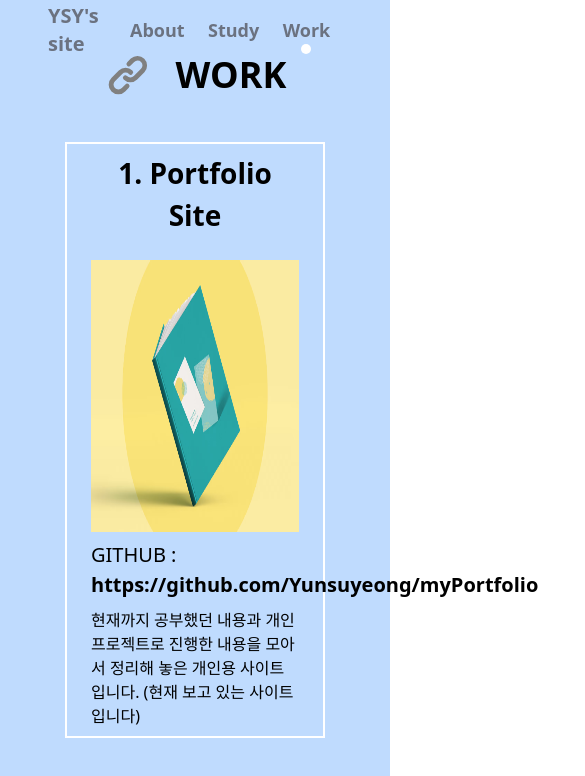
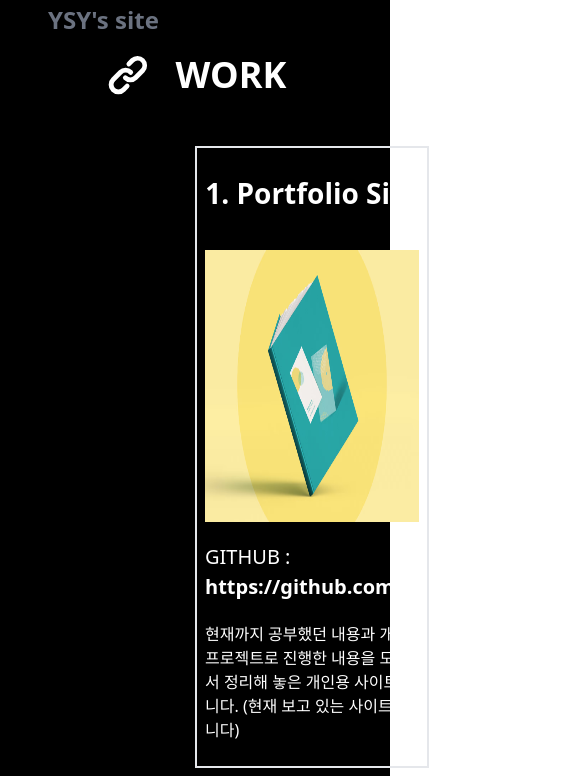
Before and after one commit to Yunsuyeong/myPortfolio, a Next.js app: page /work in a window 390 px wide. Shown: the top 776 px of the page, 585 px wide, since content can reach past the window. Built offline with nearby package versions, Linux system fonts and the light colour scheme.

Commit message:
2023/01/19(Edit Work Page)

```diff
--- a/components/header.tsx
+++ b/components/header.tsx
@@ -2,9 +2,10 @@ import Link from "next/link";
 import styled from "styled-components";
 import { useRouter } from "next/router";
 import { motion, useScroll, useAnimation } from "framer-motion";
-import { useEffect } from "react";
+import { useEffect, useState } from "react";
+import { cls } from "../libs/utils";
 
-const Circle = styled(motion.span)`
+export const Circle = styled(motion.span)`
   position: absolute;
   bottom: -10px;
   left: 0;
@@ -21,13 +22,12 @@ const navVariants = {
     backgroundColor: "rgba(0,0,0,0)",
   },
   scroll: {
-    backgroundColor: "rgba(0,0,0,1)",
+    backgroundColor: "rgba(255,255,255,1)",
   },
 };
 
 export default function Header() {
   const router = useRouter();
-  console.log(router);
   const { scrollY } = useScroll();
   const navAnimation = useAnimation();
   useEffect(() => {
@@ -39,21 +39,51 @@ export default function Header() {
       }
     });
   }, [scrollY, navAnimation]);
+  const [Window, setWindow]: any = useState();
+  useEffect(() => {
+    window.addEventListener("resize", () => {
+      setWindow(window.innerWidth);
+    });
+    const time = setTimeout(() => {
+      setWindow(window.innerWidth);
+    }, 0.0000000000000000001);
+
+    return () => {
+      window.removeEventListener("resize", () => {
+        setWindow(window.innerWidth);
+      });
+
+      clearTimeout(time);
+    };
+  }, []);
+  const [clicked, setClicked] = useState(false);
+  const onClick = () => setClicked(true);
+  const onBack = () => setClicked(false);
   return (
     <motion.nav
       variants={navVariants}
       initial="up"
       animate={navAnimation}
-      className="fixed top-0 w-screen h-[60px] flex justify-between items-center px-12"
+      className="z-[99] w-screen h-[50px] fixed top-0"
     >
-      <div className="text-xl sm:text-2xl font-bold text-gray-500 hover:text-white">
+      <div className="flex justify-between items-center px-12 pt-1">
+        <div className="text-2xl font-bold text-gray-500 hover:text-white">
           <Link legacyBehavior href="/">
             <a className="flex flex-col items-center">
               <span>YSY's site</span>
             </a>
           </Link>
         </div>
-      <div className="w-full max-w-sm flex justify-around text-lg sm:text-xl font-bold text-gray-500">
+        <div
+          className={
+            Window >= 640
+              ? "w-full max-w-sm flex justify-around items-center text-lg sm:text-xl font-bold text-gray-500"
+              : cls(
+                  "w-full max-w-sm flex justify-around text-lg sm:text-xl font-bold text-gray-500",
+                  "hidden"
+                )
+          }
+        >
           <Link legacyBehavior href="/about">
             <a className="flex flex-col items-center space-y-2 hover:text-white">
               <span className="relative flex flex-col justify-center">
@@ -76,6 +106,76 @@ export default function Header() {
             </a>
           </Link>
         </div>
+        <svg
+          className={
+            Window < 640
+              ? "h-8 w-8 cursor-pointer"
+              : cls("h-8 w-8 cursor-pointer", "hidden")
+          }
+          onClick={onClick}
+          viewBox="0 0 24 24"
+          xmlns="http://www.w3.org/2000/svg"
+          fill="none"
+        >
+          <path
+            stroke="#000000"
+            strokeLinecap="round"
+            strokeLinejoin="round"
+            strokeWidth="2"
+            d="M4 6h16M4 10h16M4 14h16M4 18h16"
+          />
+        </svg>
+        <div
+          className={
+            Window < 640 && clicked
+              ? "absolute top-0 w-screen h-screen flex flex-col gap-6 bg-blue-200"
+              : cls(
+                  "absolute top-0 w-screen h-screen flex flex-col gap-6 pt-2 pl-4 bg-blue-200",
+                  "hidden"
+                )
+          }
+        >
+          <svg
+            onClick={onBack}
+            fill="#000000"
+            className="top-0 h-6 w-6 cursor-pointer"
+            version="1.1"
+            id="Capa_1"
+            xmlns="http://www.w3.org/2000/svg"
+            viewBox="0 0 460.775 460.775"
+          >
+            <path
+              d="M285.08,230.397L456.218,59.27c6.076-6.077,6.076-15.911,0-21.986L423.511,4.565c-2.913-2.911-6.866-4.55-10.992-4.55
+	c-4.127,0-8.08,1.639-10.993,4.55l-171.138,171.14L59.25,4.565c-2.913-2.911-6.866-4.55-10.993-4.55
+	c-4.126,0-8.08,1.639-10.992,4.55L4.558,37.284c-6.077,6.075-6.077,15.909,0,21.986l171.138,171.128L4.575,401.505
+	c-6.074,6.077-6.074,15.911,0,21.986l32.709,32.719c2.911,2.911,6.865,4.55,10.992,4.55c4.127,0,8.08-1.639,10.994-4.55
+	l171.117-171.12l171.118,171.12c2.913,2.911,6.866,4.55,10.993,4.55c4.128,0,8.081-1.639,10.992-4.55l32.709-32.719
+	c6.074-6.075,6.074-15.909,0-21.986L285.08,230.397z"
+            />
+          </svg>
+          <Link legacyBehavior href="/about">
+            <a className="flex flex-col items-center space-y-2 hover:text-white">
+              <span className="relative flex flex-col justify-center">
+                About
+              </span>
+            </a>
+          </Link>
+          <Link legacyBehavior href="/study">
+            <a className="flex flex-col items-center space-y-2 hover:text-white">
+              <span className="relative flex flex-col justify-center">
+                Study
+              </span>
+            </a>
+          </Link>
+          <Link legacyBehavior href="/work">
+            <a className="flex flex-col items-center space-y-2 hover:text-white">
+              <span className="relative flex flex-col justify-center">
+                Work
+              </span>
+            </a>
+          </Link>
+        </div>
+      </div>
     </motion.nav>
   );
 }
--- a/pages/api/works.ts
+++ b/pages/api/works.ts
@@ -14,4 +14,32 @@ export const Works = [
     link: "",
     description: "xxxxxxxxxx",
   },
+  {
+    id: 3,
+    title: "XXXXXXXXXX",
+    src: "",
+    link: "",
+    description: "xxxxxxxxxx",
+  },
+  {
+    id: 4,
+    title: "XXXXXXXXXX",
+    src: "",
+    link: "",
+    description: "xxxxxxxxxx",
+  },
+  {
+    id: 5,
+    title: "XXXXXXXXXX",
+    src: "",
+    link: "",
+    description: "xxxxxxxxxx",
+  },
+  {
+    id: 6,
+    title: "XXXXXXXXXX",
+    src: "",
+    link: "",
+    description: "xxxxxxxxxx",
+  },
 ];
--- a/pages/work/index.tsx
+++ b/pages/work/index.tsx
@@ -1,20 +1,69 @@
 import { NextPage } from "next";
 import Head from "next/head";
 import Link from "next/link";
+import { motion, AnimatePresence } from "framer-motion";
 import Header from "../../components/header";
 import { Works } from "../api/works";
+import { useEffect, useState } from "react";
+import styled from "styled-components";
+
+const offset = 1;
+
+const WorkBox = styled(motion.div)`
+  width: 60vw;
+  display: flex;
+  flex-direction: column;
+  padding: 24px 8px;
+  gap: 20px;
+  border-width: 2px;
+`;
 
 const Work: NextPage = () => {
+  const [Window, setWindow]: any = useState();
+  useEffect(() => {
+    window.addEventListener("resize", () => {
+      setWindow(window.outerWidth);
+    });
+    const time = setTimeout(() => {
+      setWindow(window.outerWidth);
+    }, 0.0000000000000000001);
+
+    return () => {
+      window.removeEventListener("resize", () => {
+        setWindow(window.outerWidth);
+      });
+
+      clearTimeout(time);
+    };
+  }, []);
+  const [index, setIndex] = useState(0);
+  const [leaving, setLeaving] = useState(false);
+  const increaseIndex = () => {
+    if (Works) {
+      if (leaving) return;
+      toggleLeaving();
+      const total = Works.length;
+      const maxIndex = Math.floor(total / offset) - 1;
+      setIndex((prev) => (prev === maxIndex ? 0 : prev + 1));
+      console.log(total);
+      console.log(maxIndex);
+    }
+  };
+  const toggleLeaving = () => setLeaving((prev) => !prev);
   return (
-    <div className="w-screen h-full flex flex-col gap-10 justify-start items-center bg-blue-200">
+    <>
       <Head>
         <title>YSY's Work</title>
       </Head>
       <Header />
+      <div
+        className="w-screen h-screen flex flex-col gap-6 items-center bg-black"
+        onClick={increaseIndex}
+      >
         <div className="pt-12 flex items-center gap-6">
           <svg
             className="w-12 h-12"
-          fill="gray"
+            fill="white"
             viewBox="0 0 20 20"
             xmlns="http://www.w3.org/2000/svg"
           >
@@ -27,11 +76,21 @@ const Work: NextPage = () => {
               clipRule="evenodd"
             ></path>
           </svg>
-        <h1 className="text-black text-[36px] font-extrabold">WORK</h1>
+          <h1 className="text-white text-[36px] font-extrabold">WORK</h1>
         </div>
-      {Works.map((work) => (
-        <div key={work.id} className="w-2/3 flex flex-col justify-center gap-5">
-          <div className="flex flex-col justify-center gap-2 border-white border-2 px-6 py-2">
+        <div className="relative top-[20px] text-white">
+          <AnimatePresence initial={false} onExitComplete={toggleLeaving}>
+            <motion.div
+              key={index}
+              initial={{ x: Window + 10 }}
+              animate={{ x: 0 }}
+              exit={{ x: -Window - 10 }}
+              transition={{ type: "tween", duration: 1 }}
+              className="absolute w-full grid grid-cols-6"
+            >
+              {Works.slice(offset * index, offset * index + offset).map(
+                (work) => (
+                  <WorkBox key={work.id}>
                     <h2 className="font-bold text-[28px] text-center">
                       {work.id}. {work.title}
                     </h2>
@@ -45,10 +104,14 @@ const Work: NextPage = () => {
                       </Link>
                     </div>
                     <p className="text-[16px]">{work.description}</p>
+                  </WorkBox>
+                )
+              )}
+            </motion.div>
+          </AnimatePresence>
         </div>
       </div>
-      ))}
-    </div>
+    </>
   );
 };
 
```
Lines whose indentation alone changed are shown as unchanged.
